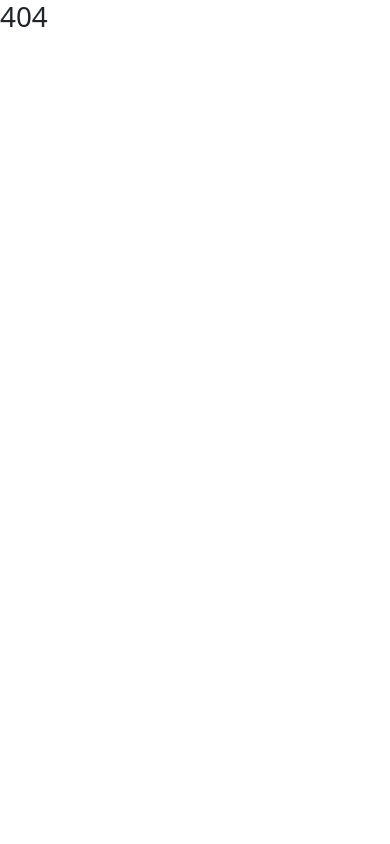
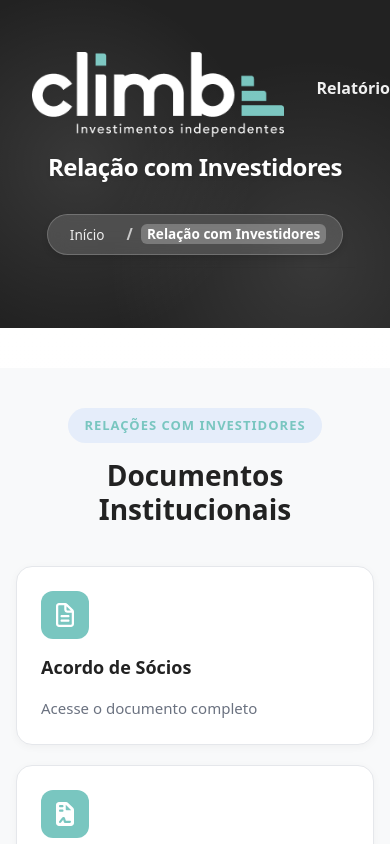
Before and after one commit to Gustavomaz11/climbe-react3, a React (Vite) app in the folder climbe-react/: page /ri in a window 390 px wide. Shown: the top 844 px of the page. Built offline with nearby package versions, Linux system fonts and the light colour scheme.

Commit message:
(ri): criado a página de relação com investidores

```diff
--- a/climbe-react/src/components/breadcrumbComponent/BreadcrumbComponent.jsx
+++ b/climbe-react/src/components/breadcrumbComponent/BreadcrumbComponent.jsx
@@ -5,7 +5,7 @@ import Nav from "../nav/Nav";
 
 const BreadcrumbComponent = () => {
   const location = useLocation();
-  const pathnames = location.pathname.split("/").filter(Boolean);
+  const pathnames = location.pathname.split("/").filter(Boolean).filter(path => path !== "servicos");
   const lastPath = pathnames[pathnames.length - 1];
 
   const handlePath = (path) => {
@@ -14,7 +14,8 @@ const BreadcrumbComponent = () => {
       bpo: "Terceirização de Rotinas Financeiras (BPO)",
       cfo: "Diretoria Financeira Sob Demanda (CFO)",
       mea: "Fusões e Aquisições (M&A)",
-      contabilidade: "Contabilidade"
+      contabilidade: "Contabilidade",
+      ri: "Relação com Investidores"
     };
     return paths[path] || path;
   };
@@ -30,7 +31,7 @@ const BreadcrumbComponent = () => {
 
         <Breadcrumb className={styles.breadcrumb_line}>
           <Breadcrumb.Item linkAs={Link} linkProps={{ to: "/" }}>
-            <span className={styles.breadcrumb_item}>Home</span>
+            <span className={styles.breadcrumb_item}>Início</span>
           </Breadcrumb.Item>
 
           {pathnames.map((name, index) => {
@@ -40,7 +41,7 @@ const BreadcrumbComponent = () => {
             return isLast ? (
               <Breadcrumb.Item active key={routeTo}>
                 <span className={styles.breadcrumb_item_active}>
-                  {decodeURIComponent(name)}
+                  {handlePath(decodeURIComponent(name))}
                 </span>
               </Breadcrumb.Item>
             ) : (
@@ -50,7 +51,7 @@ const BreadcrumbComponent = () => {
                 linkProps={{ to: routeTo }}
               >
                 <span className={styles.breadcrumb_item}>
-                  {decodeURIComponent(name)}
+                  {handlePath(decodeURIComponent(name))}
                 </span>
               </Breadcrumb.Item>
             );
--- a/climbe-react/src/components/nav/Nav.jsx
+++ b/climbe-react/src/components/nav/Nav.jsx
@@ -51,7 +51,7 @@ const Nav = () => {
           >
             <span
               className={styles.span}
-              onClick={() => !item.children && console.log(item.route)}
+              onClick={() => !item.children && navigate(item.route)}
             >
               {item.nome}
               {item.children && <span className={styles.arrow}>▼</span>}
--- /dev/null
+++ b/climbe-react/src/pages/ri/Ri.jsx
@@ -0,0 +1,65 @@
+import styles from "./ri.module.css"
+import { useState } from "react"
+import { useNavigate } from "react-router-dom"
+import { FontAwesomeIcon } from "@fortawesome/react-fontawesome"
+import {
+  faFileLines,
+  faFileContract,
+  faBookOpen,
+  faStar,
+  faChartPie,
+  faChartLine,
+  faMoneyBillTrendUp,
+  faScaleBalanced,
+  faComments
+} from "@fortawesome/free-solid-svg-icons"
+import { faFileLines as faFileLinesRegular } from "@fortawesome/free-regular-svg-icons"
+
+const Ri = () => {
+    const navigate = useNavigate()
+    const [ri] = useState([
+        {id: 1, ri: "Acordo de Sócios", path: "/relatorios/acordoSocios", icon: faFileLinesRegular},
+        {id: 2, ri: "Contrato Social", path: "/relatorios/contratoSocial", icon: faFileContract},
+        {id: 3, ri: "Educação Contínua", path: "/relatorios/educacaoContinua", icon: faBookOpen},
+        {id: 4, ri: "NPS", path: "/relatorios/nps", icon: faStar},
+        {id: 5, ri: "Balanço Patrimonial", path: "/relatorios/balancoPatrimonial", icon: faChartPie},
+        {id: 6, ri: "Resultados", path: "/relatorios/resultados", icon: faChartLine},
+        {id: 7, ri: "Planejamento Estratégico", path: "/relatorios/planejamentoEstrategico", icon: faChartLine},
+        {id: 8, ri: "Nosso Valuation", path: "/relatorios/nossoValuation", icon: faMoneyBillTrendUp},
+        {id: 9, ri: "Compliance", path: "/relatorios/compliance", icon: faScaleBalanced},
+        {id: 10, ri: "Atas de Reuniões", path: "/relatorios/atasReunioes", icon: faComments},
+    ])
+
+    return (
+        <div className={styles.ri}>
+            <section className={styles.card_section}>
+                <div className={styles.container}>
+                    <div className={styles.card_header}>
+                        <span className={styles.badge}>Relações com Investidores</span>
+                        <h1 className={styles.title}>Documentos Institucionais</h1>
+                    </div>
+                    <div className={styles.card_grid}>
+                        {ri && ri.map((item) => (
+                            <div
+                                className={styles.card_item}
+                                key={item.id}
+                                onClick={() => navigate(item.path)}
+                            >
+                                <div className={styles.icon_wrapper}>
+                                    <FontAwesomeIcon
+                                        icon={item.icon}
+                                        className={styles.card_icon}
+                                    />
+                                </div>
+                                <h4 className={styles.card_title}>{item.ri}</h4>
+                                <p className={styles.card_text}>Acesse o documento completo</p>
+                            </div>
+                        ))}
+                    </div>
+                </div>
+            </section>
+        </div>
+    )
+}
+
+export default Ri
--- /dev/null
+++ b/climbe-react/src/pages/ri/ri.module.css
@@ -0,0 +1,154 @@
+.ri {
+    width: 100%;
+    background: linear-gradient(180deg, #ffffff 0%, #f8f9fa 100%);
+    min-height: 100vh;
+}
+
+.container {
+    max-width: 1200px;
+    margin: 0 auto;
+    padding: 0 24px;
+}
+
+.card_section {
+    width: 100%;
+    background: #f8f9fa;
+    padding: 80px 0;
+}
+
+.card_header {
+    text-align: center;
+    margin-bottom: 60px;
+    display: flex;
+    flex-direction: column;
+    align-items: center;
+    gap: 16px;
+}
+
+.badge {
+    display: inline-block;
+    color: var(--primary-color);
+    font-size: 13px;
+    font-weight: 600;
+    text-transform: uppercase;
+    letter-spacing: 1px;
+    padding: 8px 16px;
+    background: rgba(var(--primary-color-rgb, 59, 130, 246), 0.1);
+    border-radius: 20px;
+    width: fit-content;
+}
+
+.title {
+    color: var(--secondary-color);
+    font-size: 42px;
+    font-weight: 700;
+    line-height: 1.2;
+    margin: 0;
+}
+
+.card_grid {
+    display: grid;
+    grid-template-columns: repeat(3, 1fr);
+    gap: 30px;
+}
+
+.card_item {
+    background: #ffffff;
+    padding: 32px;
+    border-radius: 16px;
+    border: 1px solid #e5e7eb;
+    transition: all 0.3s ease;
+    box-shadow: 0 2px 8px rgba(0, 0, 0, 0.04);
+    display: flex;
+    flex-direction: column;
+    gap: 16px;
+    cursor: pointer;
+}
+
+.card_item:hover {
+    transform: translateY(-4px);
+    box-shadow: 0 12px 32px rgba(0, 0, 0, 0.12);
+    border-color: var(--primary-color);
+}
+
+.icon_wrapper {
+    width: 48px;
+    height: 48px;
+    background: var(--primary-color);
+    color: #ffffff;
+    border-radius: 12px;
+    display: flex;
+    align-items: center;
+    justify-content: center;
+    flex-shrink: 0;
+}
+
+.card_icon {
+    font-size: 24px;
+    color: #ffffff;
+}
+
+.card_title {
+    color: var(--secondary-color);
+    font-size: 18px;
+    font-weight: 600;
+    margin: 0;
+    line-height: 1.4;
+}
+
+.card_text {
+    color: #6b7280;
+    font-size: 15px;
+    line-height: 1.6;
+    margin: 0;
+}
+
+@media (max-width: 968px) {
+    .ri {
+        padding: 60px 0;
+    }
+
+    .card_section {
+        padding: 60px 0;
+    }
+
+    .title {
+        font-size: 32px;
+    }
+
+    .card_grid {
+        grid-template-columns: repeat(2, 1fr);
+        gap: 24px;
+    }
+}
+
+@media (max-width: 640px) {
+    .ri {
+        padding: 40px 0;
+    }
+
+    .container {
+        padding: 0 16px;
+    }
+
+    .card_section {
+        padding: 40px 0;
+    }
+
+    .title {
+        font-size: 28px;
+    }
+
+    .card_grid {
+        grid-template-columns: 1fr;
+        gap: 20px;
+    }
+
+    .card_item {
+        padding: 24px;
+    }
+
+    .card_header {
+        margin-bottom: 40px;
+    }
+}
--- a/climbe-react/src/routes/AppRoutes.jsx
+++ b/climbe-react/src/routes/AppRoutes.jsx
@@ -14,6 +14,8 @@ const Cfo = lazy(() => import("../pages/servicos/Cfo"));
 const Contabilidade = lazy(() => import("../pages/servicos/Contabilidade"));
 const Mea = lazy(() => import("../pages/servicos/Mea"))
 
+const Ri = lazy(() => import('../pages/ri/Ri'))
+
 const AppRoutes = () => {
   return (
     <BrowserRouter>
@@ -29,7 +31,20 @@ const AppRoutes = () => {
             <Route path="/servicos/cfo" element={<Cfo />} />
             <Route path="/servicos/contabilidade" element={<Contabilidade />} />
             <Route path="/servicos/mea" element={<Mea />} />
+
+            <Route path="/ri" element={<Ri />}></Route>
+            <Route path="/ri/acordoSocios" element={<Ri />}></Route>
+            <Route path="/ri/contratoSocial" element={<Ri />}></Route>
+            <Route path="/ri/educacaoContinua" element={<Ri />}></Route>
+            <Route path="/ri/nps" element={<Ri />}></Route>
+            <Route path="/ri/resultados" element={<Ri />}></Route>
+            <Route path="/ri/balancoPatrimonial" element={<Ri />}></Route>
+            <Route path="/ri/planejamentoEstrategico" element={<Ri />}></Route>
+            <Route path="/ri/nossoValuation" element={<Ri />}></Route>
+            <Route path="/ri/nossoValuation" element={<Ri />}></Route>
+            <Route path="/ri/atasReunioes" element={<Ri />}></Route>
           </Route>
+
 
           <Route path="*" element={<h1>404</h1>} />
         </Routes>
```
